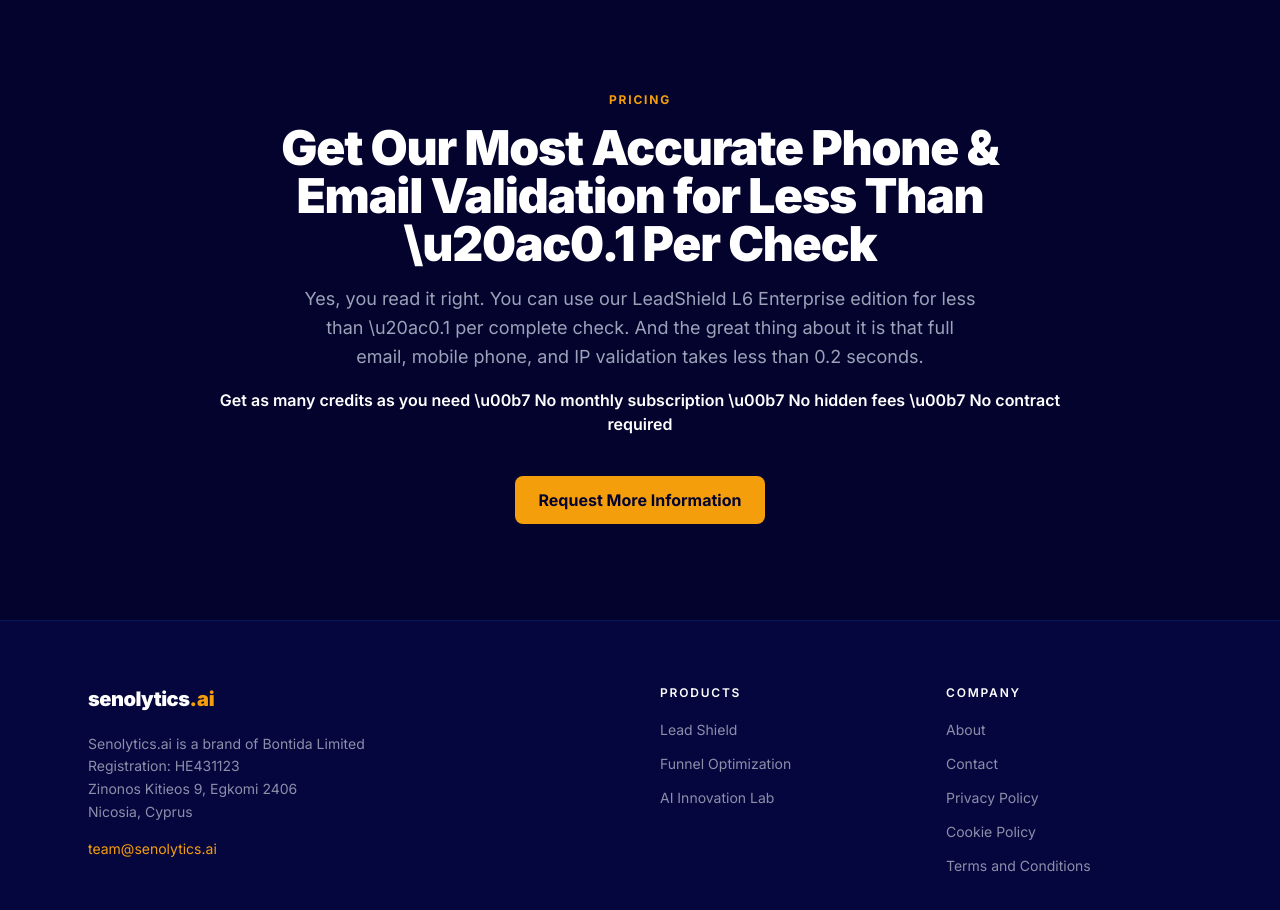
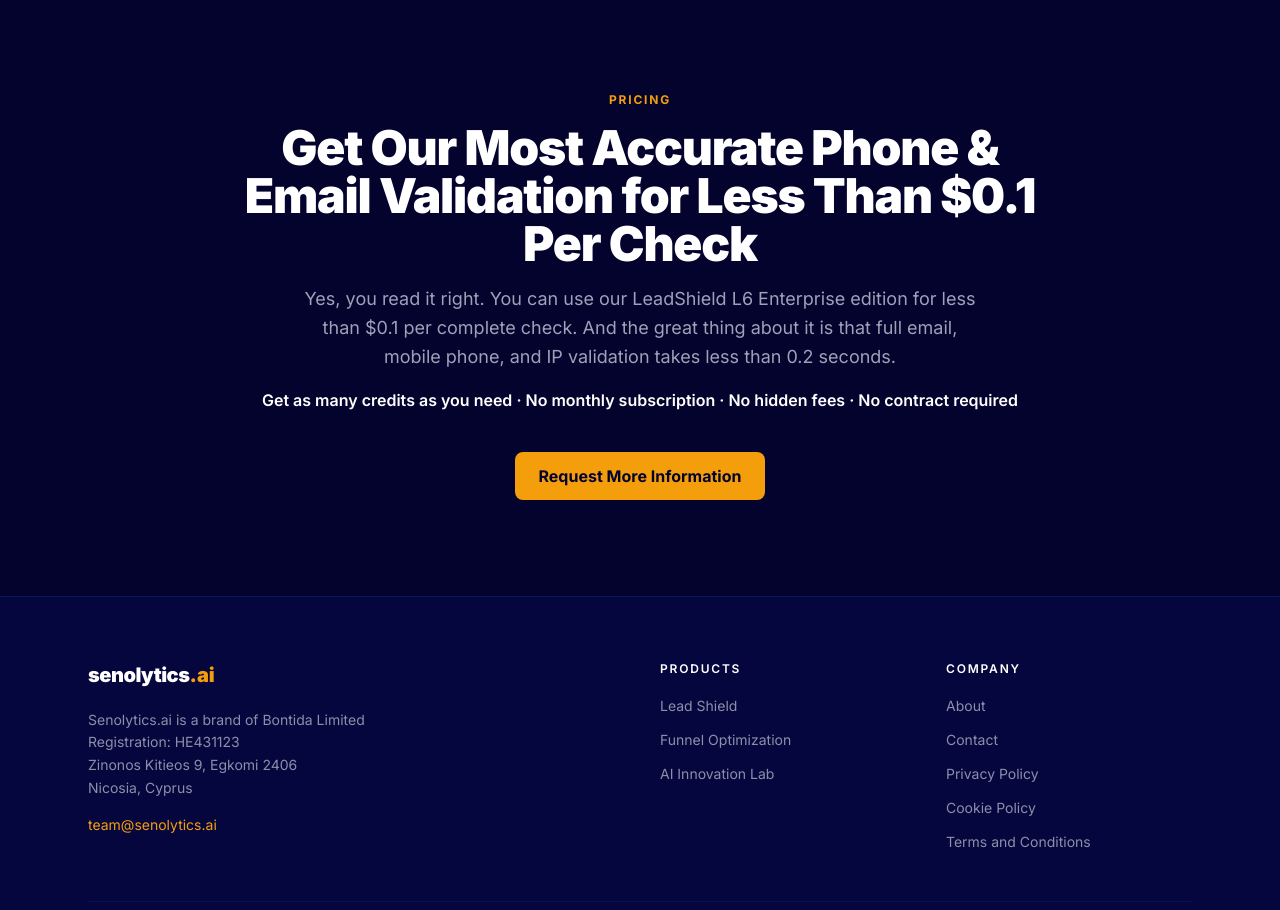
Before and after one commit to akermanai/senolytics-web, a Next.js app: page /lead-shield in a window 1280 px wide. Shown: the part 4780-5690 px from the top of the page. Built offline with nearby package versions, Linux system fonts and the light colour scheme.

Commit message:
fix: replace escaped unicode with actual $ and · characters

```diff
--- a/app/lead-shield/page.tsx
+++ b/app/lead-shield/page.tsx
@@ -252,15 +252,15 @@ export default function LeadShieldPage() {
         <div className="max-w-4xl mx-auto px-6 text-center">
           <span className="label block mb-4">Pricing</span>
           <h2 className="heading-lg mb-4">
-            Get Our Most Accurate Phone &amp; Email Validation for Less Than \u20ac0.1 Per Check
+            Get Our Most Accurate Phone &amp; Email Validation for Less Than $0.1 Per Check
           </h2>
           <p className="body-lg max-w-2xl mx-auto mb-4">
             Yes, you read it right. You can use our LeadShield L6 Enterprise edition for
-            less than \u20ac0.1 per complete check. And the great thing about it is that full
+            less than $0.1 per complete check. And the great thing about it is that full
             email, mobile phone, and IP validation takes less than 0.2 seconds.
           </p>
           <p className="text-white font-semibold mb-10">
-            Get as many credits as you need \u00b7 No monthly subscription \u00b7 No hidden fees \u00b7 No contract required
+            Get as many credits as you need · No monthly subscription · No hidden fees · No contract required
           </p>
           <Link href="/contact" className="btn-primary">
             Request More Information
```
